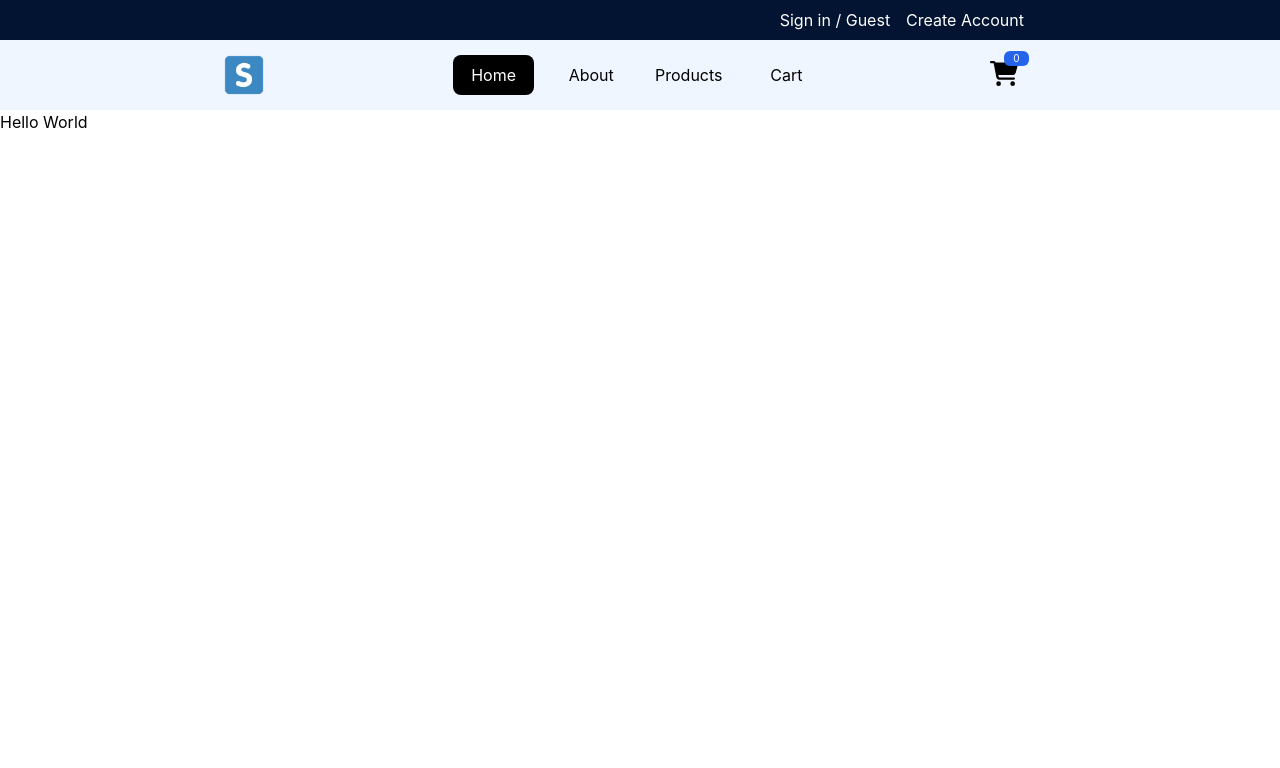
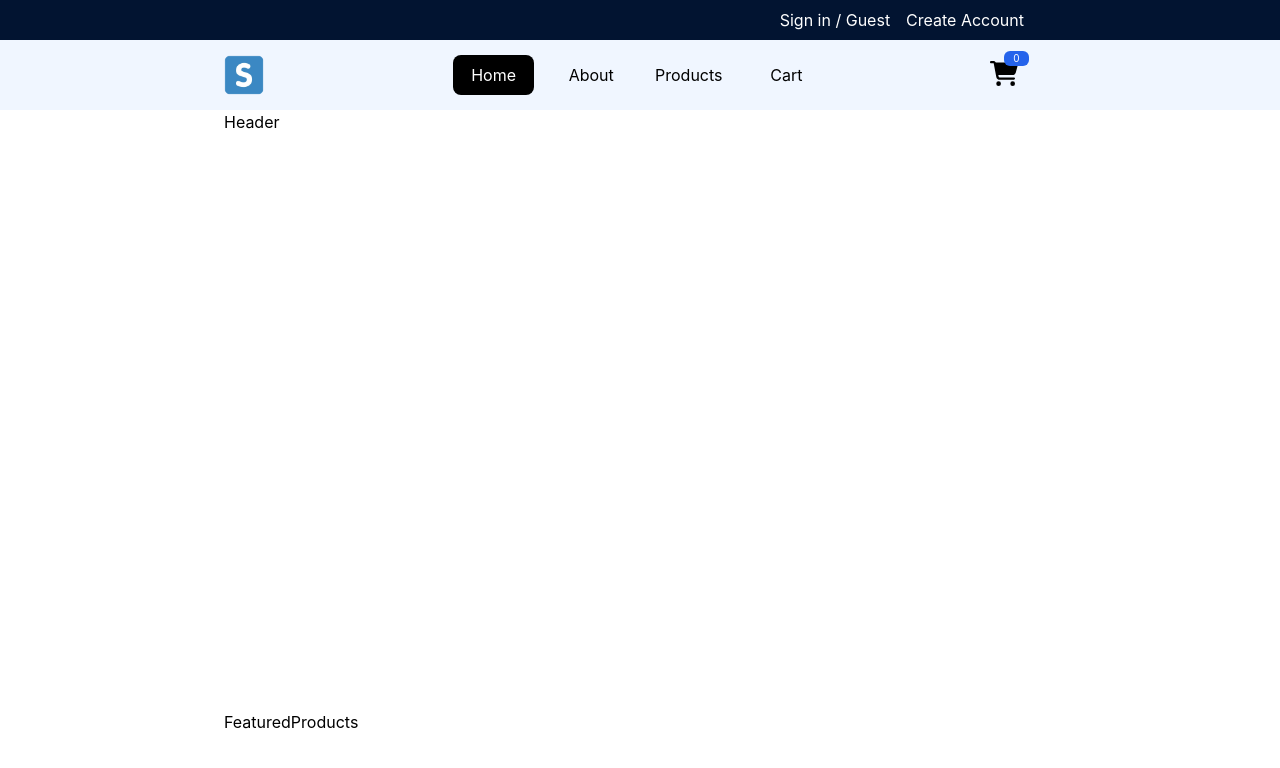
Before and after one commit to Ameer2000Mzori/ShopSprint, a React (Create React App) app in the folder frontend/: page / in a window 1280 px wide. Shown: the top 768 px of the page. Built offline with nearby package versions, Linux system fonts and the light colour scheme.

Commit message:
added some more styling and stuff to home page

```diff
--- a/frontend/src/components/pages/home/Home.jsx
+++ b/frontend/src/components/pages/home/Home.jsx
@@ -1,8 +1,14 @@
 import React from 'react'
+import Header from './component/Header.jsx'
+import FeaturedProducts from './component/FeaturedProducts.jsx'
+
 const Home = () => {
   return (
-    <div>
-      <h1>Hello World</h1>
+    <div className="w-[100%] flex flex-col items-center justify-center">
+      <div className="w-[65%] h-auto pb-4 flex flex-col items-center justify-center">
+        <Header />
+        <FeaturedProducts />
+      </div>
     </div>
   )
 }
--- /dev/null
+++ b/frontend/src/components/pages/home/component/FeaturedProducts.jsx
@@ -0,0 +1,7 @@
+import React from 'react'
+
+const FeaturedProducts = () => {
+  return <div className="h-[60vh] w-[100%]">FeaturedProducts</div>
+}
+
+export default FeaturedProducts
--- /dev/null
+++ b/frontend/src/components/pages/home/component/Header.jsx
@@ -0,0 +1,7 @@
+import React from 'react'
+
+const Header = () => {
+  return <div className="h-[75vh] w-[100%]">Header</div>
+}
+
+export default Header
```
